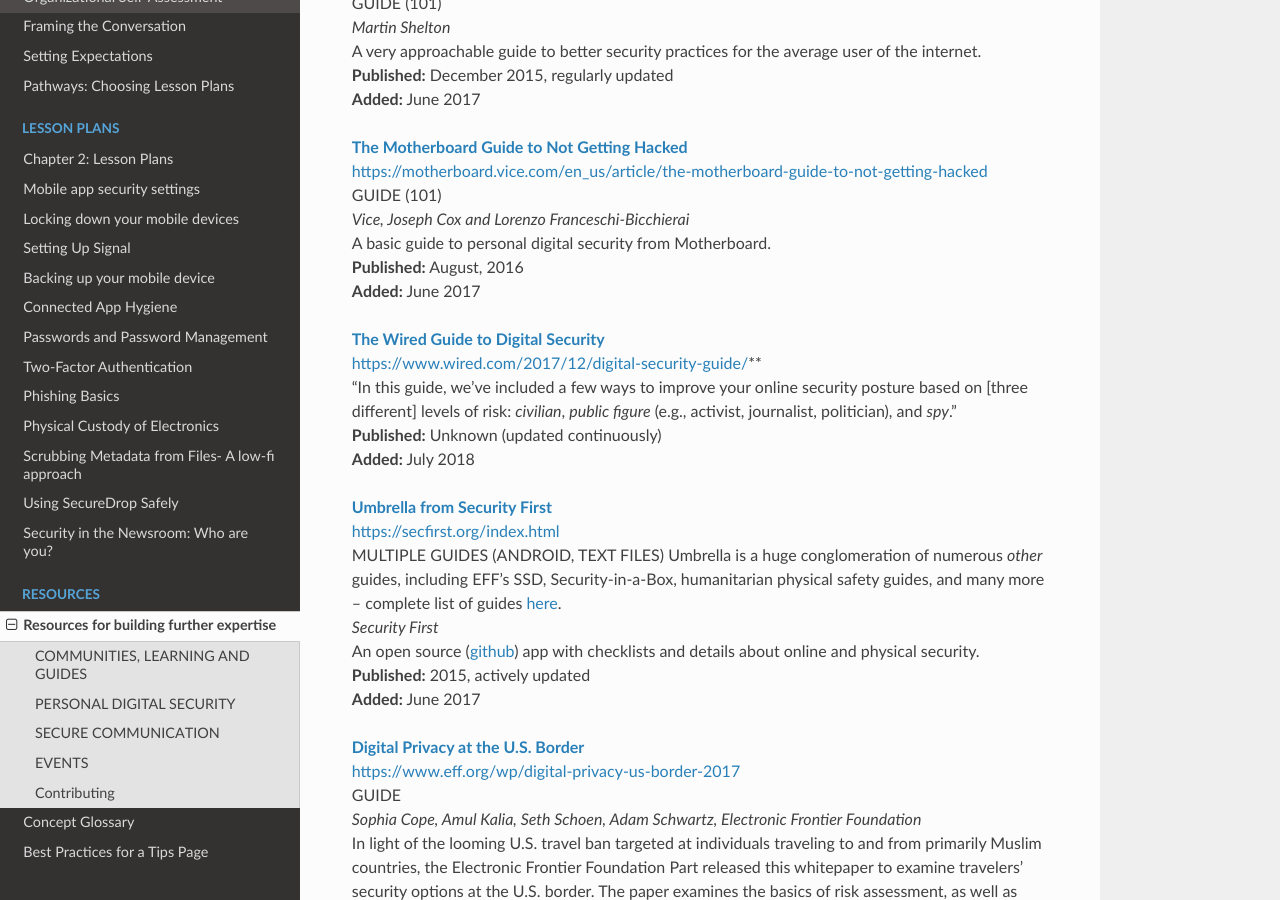
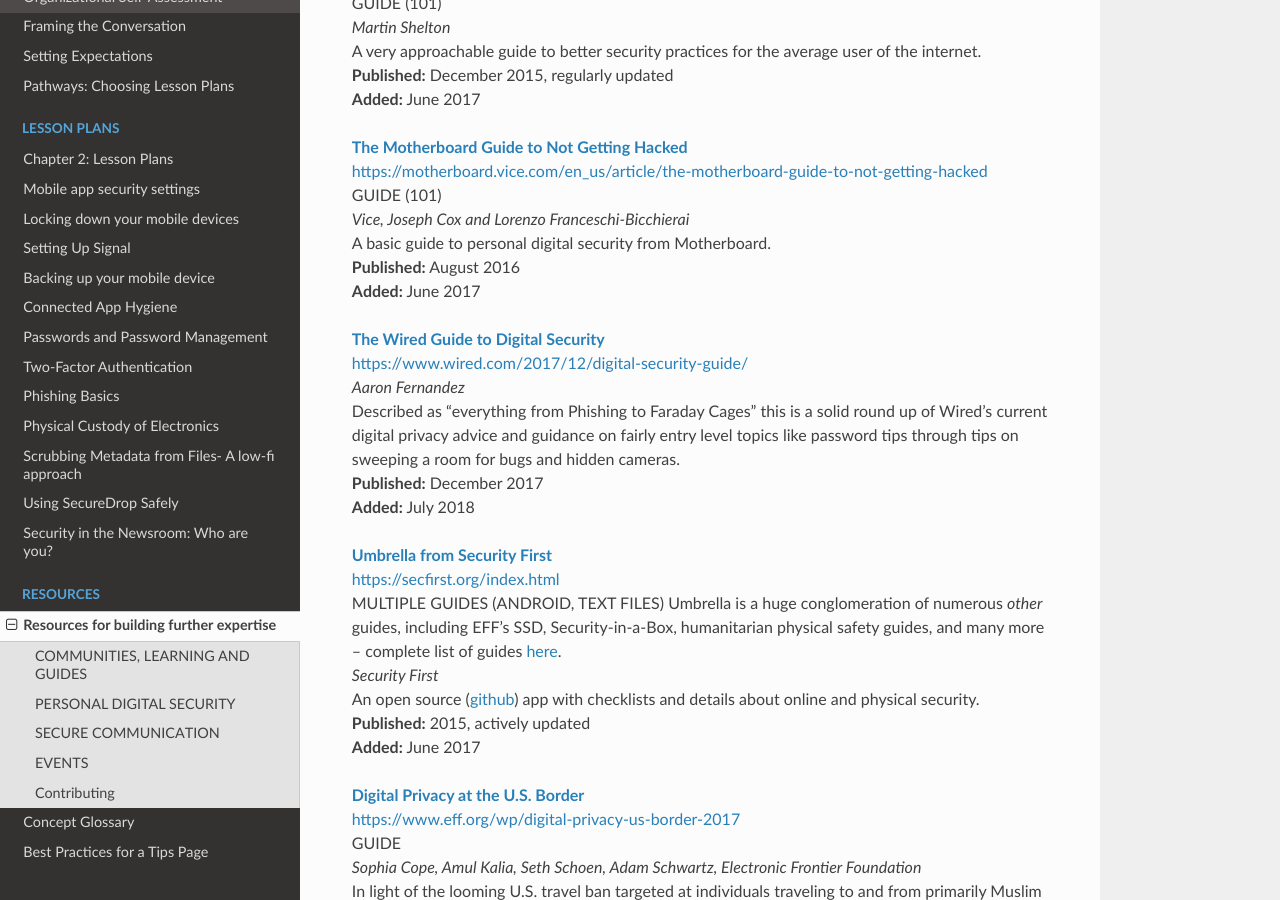
Before and after one commit to OpenNewsLabs/field-guide-security-training-newsroom, a Sphinx documentation site: the page built from docs/Chapter03-01-Resources.md, in a window 1280 px wide and 900 px high, scrolled down 7877 px. Built offline with Sphinx 7.4.7 and the Read the Docs theme 2.0.0, drawn with Linux system fonts in a browser that asks for light colours.

Commit message:
Update Chapter03-01-Resources.md
Looks like most of the stories in the Wired guide were posted in Dec 2017, consistent with the URL -- I don't see any newer dates? Fixing formatting and summary. Thanks for adding this!

```diff
--- a/docs/Chapter03-01-Resources.md
+++ b/docs/Chapter03-01-Resources.md
@@ -276,13 +276,14 @@
 GUIDE (101)<br />
 *Vice, Joseph Cox and Lorenzo Franceschi-Bicchierai*<br />
 A basic guide to personal digital security from Motherboard.<br />
-**Published:** August, 2016<br />
+**Published:** August 2016<br />
 **Added:** June 2017<br />
 
 **[The Wired Guide to Digital Security](https://www.wired.com/2017/12/digital-security-guide/)**<br />
-[https://www.wired.com/2017/12/digital-security-guide/](https://www.wired.com/2017/12/digital-security-guide/)**<br />
-"In this guide, we’ve included a few ways to improve your online security posture based on [three different] levels of risk: *civilian*, *public figure* (e.g., activist, journalist, politician), and *spy*."<br />
-**Published:** Unknown (updated continuously)<br />
+[https://www.wired.com/2017/12/digital-security-guide/](https://www.wired.com/2017/12/digital-security-guide/)<br />
+*Aaron Fernandez*<br/>
+Described as "everything from Phishing to Faraday Cages" this is a solid round up of Wired's current digital privacy advice and guidance on fairly entry level topics like password tips through tips on sweeping a room for bugs and hidden cameras. <br />
+**Published:** December 2017<br />
 **Added:** July 2018<br />
 
 **[Umbrella from Security First](https://secfirst.org/index.html)**<br />
```
